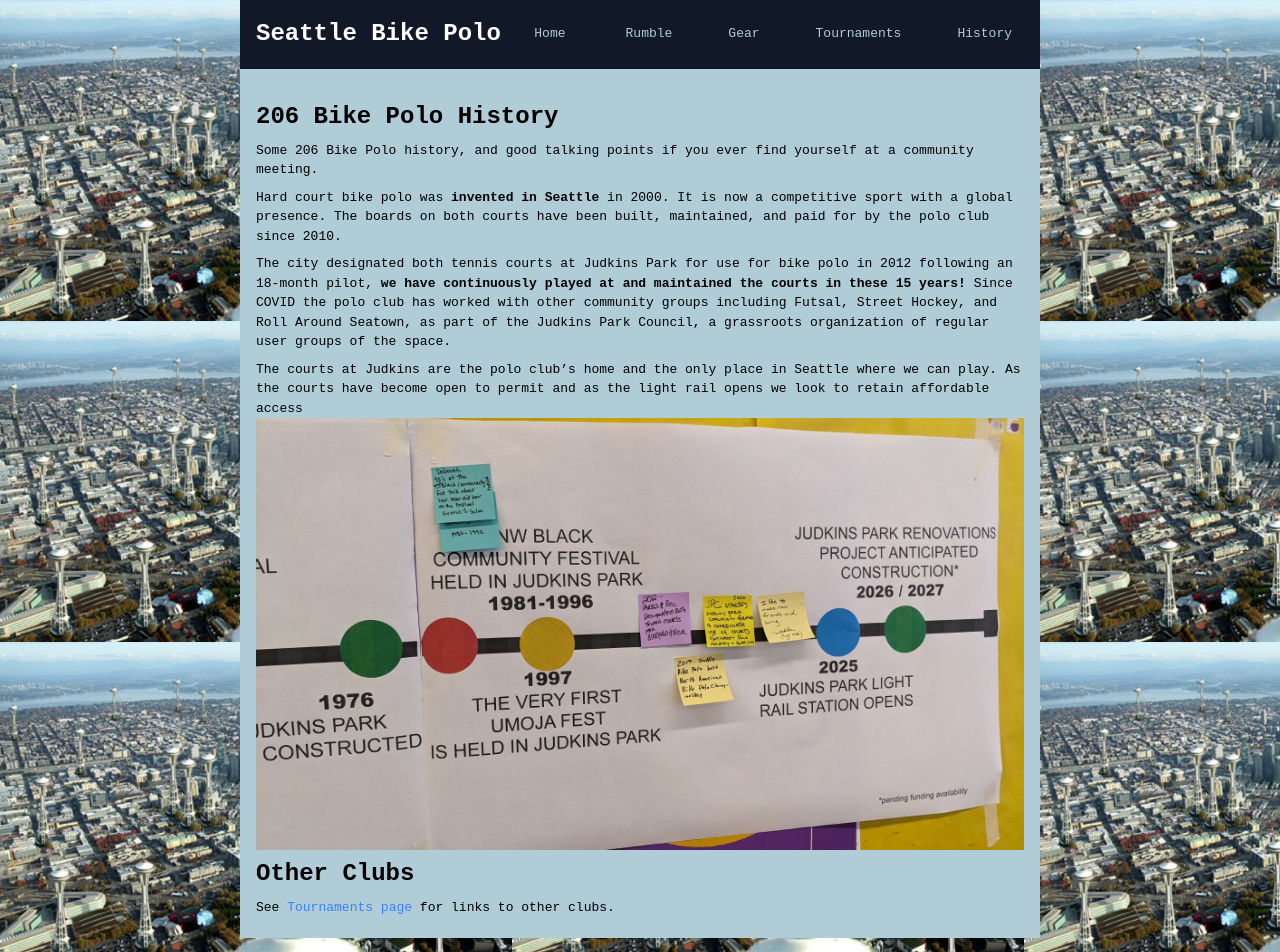
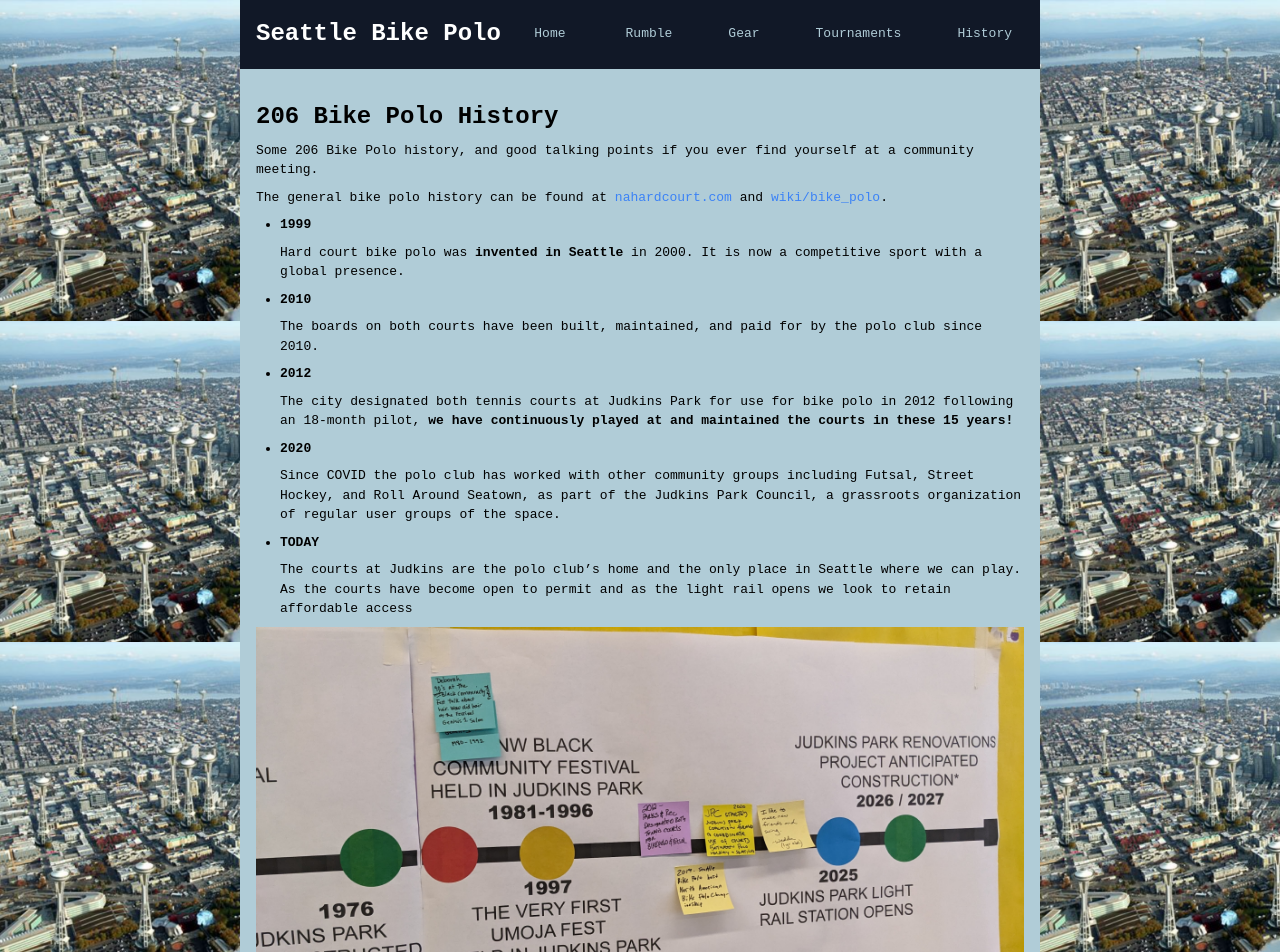
Before and after one commit to geluso/206bikepolo.com, a Next.js app: page /history in a window 1280 px wide. Shown: the top 952 px of the page. Built offline with nearby package versions, Linux system fonts and the light colour scheme.

Commit message:
Add hyperlinks to other history and update history with year headers like nahbikepolo

```diff
--- a/app/history/page.tsx
+++ b/app/history/page.tsx
@@ -1,37 +1,48 @@
 import Image from "next/image";
-
 import judkinsPoloHistory from '../../public/img/judkins_polo_history.jpg'
 
 export default function Page() {
-  return <div className="mb-10">
+  return(
+  <div className="mb-32">
     <h2 className=" my-2 text-2xl font-extrabold">206 Bike Polo History</h2>
     <p className="mb-2">
       Some 206 Bike Polo history, and good talking points
       if you ever find yourself at a community meeting.
     </p>
 
+    <p className="mb-2">
+      The general bike polo history can be found at
+      <a href="https://www.nahardcourt.com/about/" className="text-blue-500"> nahardcourt.com</a> and {" "}
+      <a href="https://en.wikipedia.org/wiki/Bike_polo" className="text-blue-500"> wiki/bike_polo</a>.
+    </p>
+
+    <ul className="ps-6 my-2 list-disc">
+      <li className="my-2 mb-2"><b>1999</b></li>
+
       Hard court bike polo was <strong>invented in Seattle</strong> in 2000. It is now a competitive sport with a global presence.
+
+      <li className="my-2 mb-2"><b>2010</b></li>
 
       The boards on both courts have been built, maintained, and paid for by the polo club since 2010.
 
-      <p className="mt-2">
+      <li className="my-2 mb-2"><b>2012</b></li>
+
       The city designated both tennis courts at Judkins Park for use for bike polo in 2012 following an 18-month pilot, <strong>we have continuously played at and maintained the courts in these 15 years! </strong>
 
+      <li className="my-2 mb-2"><b>2020</b></li>
+
       Since COVID the polo club has worked with other community groups including Futsal, Street Hockey, and Roll Around Seatown, as part of the Judkins Park Council, a grassroots organization of regular user groups of the space.
-      </p>
-      <p className="mt-2">
+
+      <li className="my-2 mb-2"><b>TODAY</b></li>
       The courts at Judkins are the polo club’s home and the only place in Seattle where we can play.
 
       As the courts have become open to permit and as the light rail opens we look to retain affordable access
-      </p>
-    <div>
+    </ul>
+
+    <div className="pb-5">
       <Image src={judkinsPoloHistory} alt="Judkins Park Bike Polo history community meeting poster timeline" />
     </div>
 
-    <h2 className="my-2 text-2xl font-extrabold">Other Clubs</h2>
-    <p className="pb-5">
-      See <a href="/tournaments" className="text-blue-500">Tournaments page</a> for links to other clubs.
-    </p>
-
   </div>
+  );
 }
```
